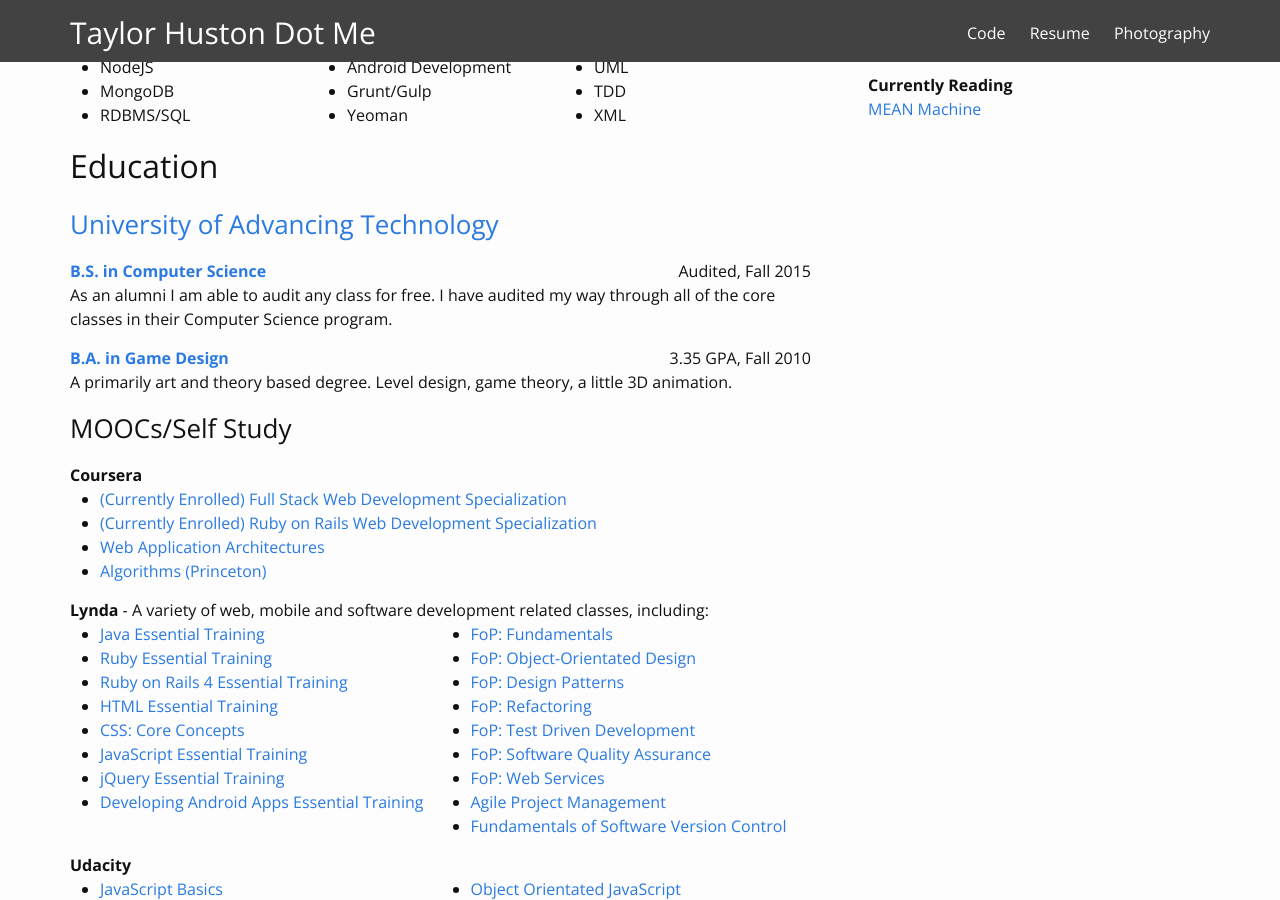
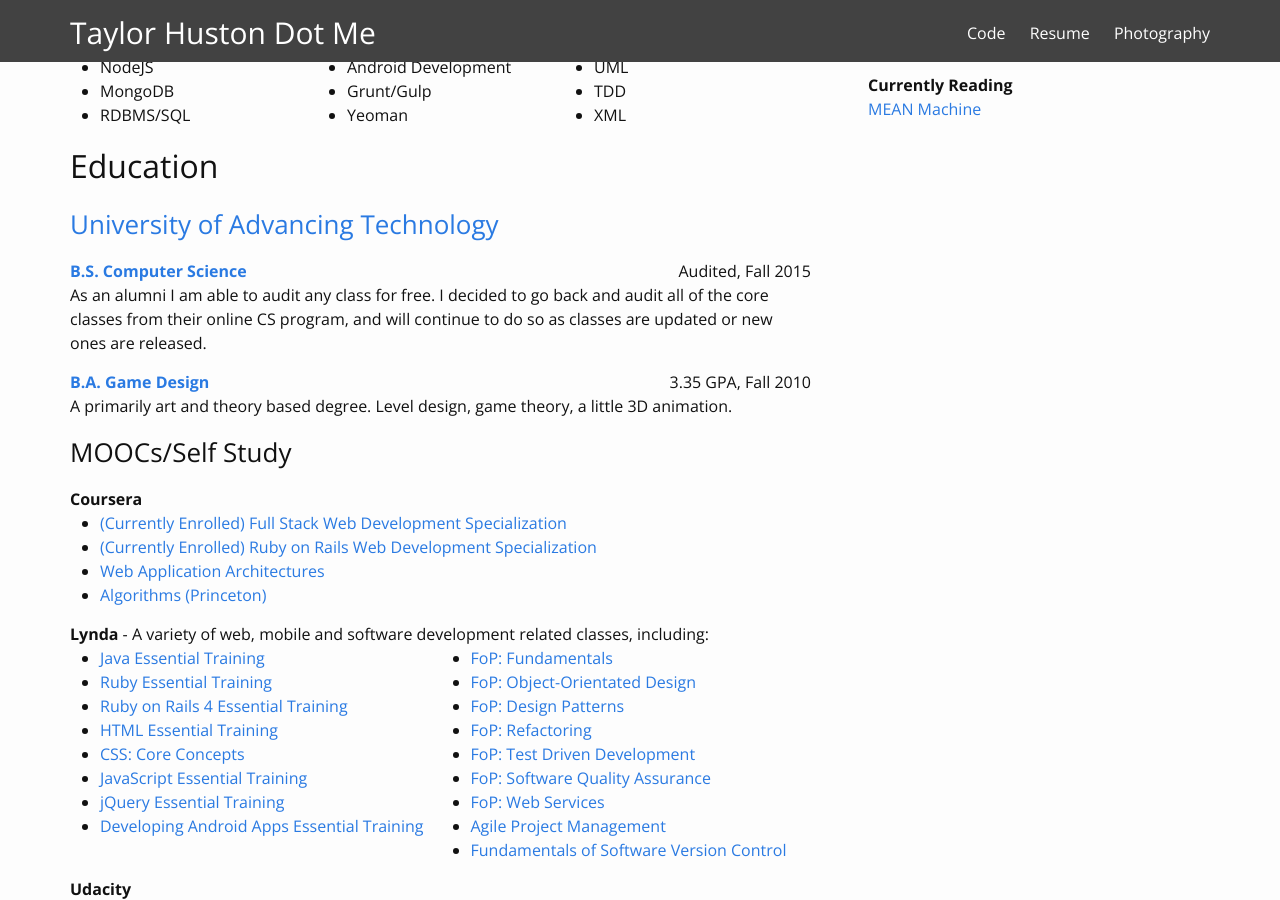
Before and after one commit to TaylorHuston/taylorhuston.github.io, a Jekyll site: the page built from resume.html, in a window 1280 px wide and 900 px high, scrolled down 410 px. Built offline with Jekyll 4.4.1, drawn with Linux system fonts in a browser that asks for light colours; some web fonts are replaced.

Commit message:
Update Resume

```diff
--- a/resume.html
+++ b/resume.html
@@ -67,10 +67,10 @@
 
   <h3><a href="http://www.uat.edu" target="_blank">University of Advancing Technology</a></h3>
 
-  <p><a href="http://www.uat.edu/online-advancing-computer-science-degree" target="_blank"><strong>B.S. in Computer Science</strong></a> <span class="date">Audited, Fall 2015</span>
-    <br />As an alumni I am able to audit any class for free. I have audited my way through all of the core classes in their Computer Science program.</p>
+  <p><a href="http://www.uat.edu/online-advancing-computer-science-degree" target="_blank"><strong>B.S. Computer Science</strong></a> <span class="date">Audited, Fall 2015</span>
+    <br />As an alumni I am able to audit any class for free. I decided to go back and audit all of the core classes from their online CS program, and will continue to do so as classes are updated or new ones are released.
 
-  <p><a href="http://www.uat.edu/online-game-design-degree" target="_blank"><strong>B.A. in Game Design</strong></a> <span class="date">3.35 GPA, Fall 2010</span>
+  <p><a href="http://www.uat.edu/online-game-design-degree" target="_blank"><strong>B.A. Game Design</strong></a> <span class="date">3.35 GPA, Fall 2010</span>
     <br />A primarily art and theory based degree. Level design, game theory, a little 3D animation.</p>
 
   <h3>MOOCs/Self Study</h3>
```
